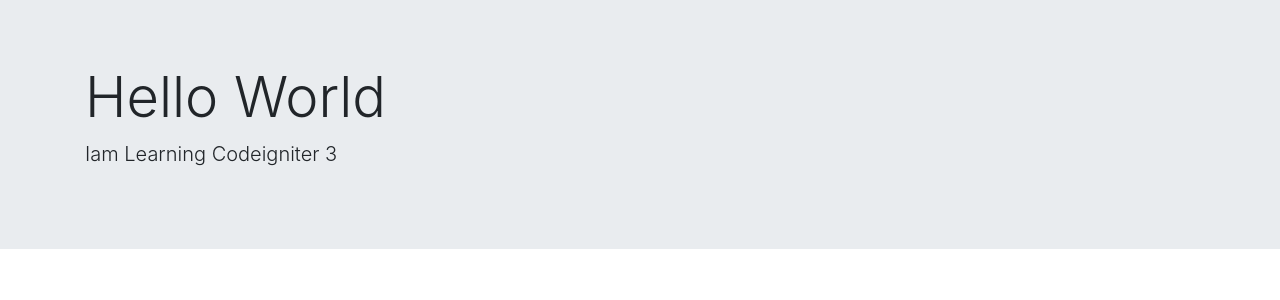
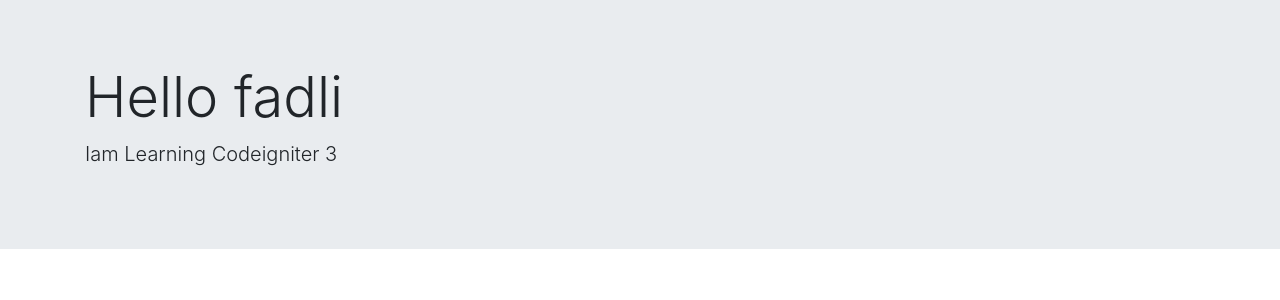
Before and after one commit to fadlisabda/Pengelolaan-Nilai-Mahasiswa, a CodeIgniter app: page /CI-APP/ in a window 1280 px wide. Shown: the part 56-356 px from the top of the page. Run offline with CodeIgniter, Linux system fonts and the light colour scheme.

Commit message:
menampilkan nama di jumbotron

```diff
--- a/application/controllers/Home.php
+++ b/application/controllers/Home.php
@@ -1,9 +1,10 @@
 <?php
 	class Home extends CI_Controller{
-		public function index(){
+		public function index($nama="fadli"){
 			$data['judul']='Halaman Home';
+			$data['nama']=$nama;
 			$this->load->view('templates/header',$data);
-			$this->load->view('home/index');
+			$this->load->view('home/index',$data);
 			$this->load->view('templates/footer');
 		}
 	}
--- a/application/views/home/index.php
+++ b/application/views/home/index.php
@@ -1,6 +1,6 @@
 	<div class="jumbotron jumbotron-fluid">
 	  <div class="container">
-	    <h1 class="display-4">Hello World</h1>
+	    <h1 class="display-4">Hello <?= $nama; ?></h1>
 	    <p class="lead">Iam Learning Codeigniter 3</p>
 	  </div>
 	</div>
```
